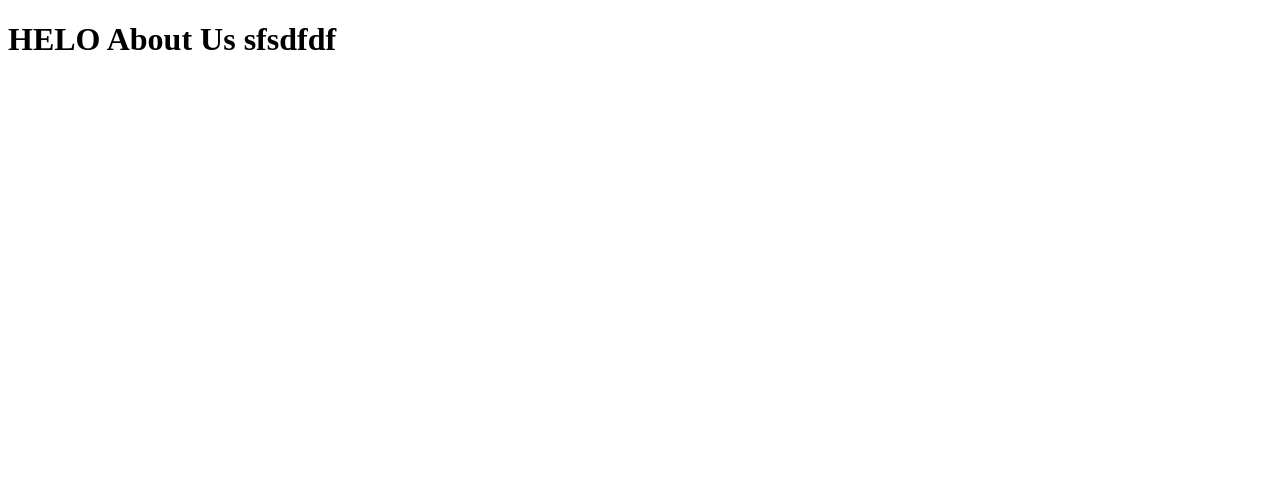
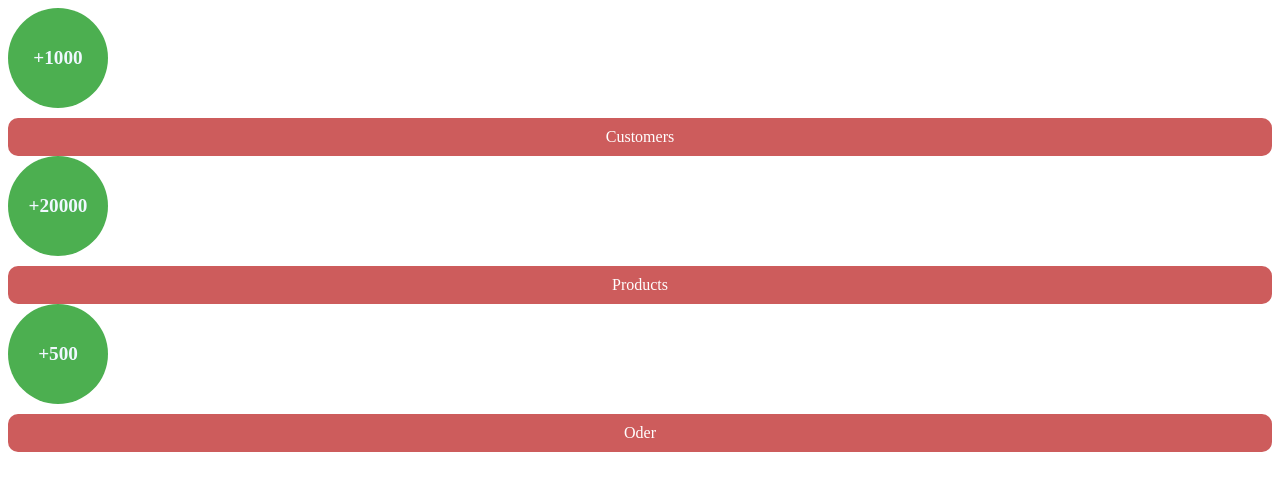
Before and after one commit to Ki0ng/Flash_Shop, a PHP site: page /mvc/views/User/AboutUsView.php in a window 1280 px wide. Shown: the top 491 px of the page. Run offline with PHP 8.4, Linux system fonts and the light colour scheme.

Commit message:
done-frontEnd

```diff
--- a/mvc/views/User/AboutUsView.php
+++ b/mvc/views/User/AboutUsView.php
@@ -3,9 +3,23 @@
 <head>
     <meta charset="UTF-8">
     <meta name="viewport" content="width=device-width, initial-scale=1.0">
-    <title>Document</title>
+    <title>About Us</title>
+    <link rel="stylesheet" href="./public/CSS/User/AboutUs.css">
 </head>
 <body>
-    <h1 class="container-lg">HELO About Us sfsdfdf</h1>
+  <div class="container_Stock">
+    <div class="stat">
+      <div class="circle">+1000</div>
+      <div class="label">Customers</div>
+    </div>
+    <div class="stat">
+      <div class="circle">+20000</div>
+      <div class="label">Products</div>
+    </div>
+    <div class="stat">
+      <div class="circle">+500</div>
+      <div class="label">Oder</div>
+    </div>
+  </div>
 </body>
 </html>
--- /dev/null
+++ b/public/CSS/User/AboutUs.css
@@ -0,0 +1,33 @@
+.container {
+    display: flex;
+    justify-content: center;
+    gap: 10rem;
+    width: 100%;
+    height: 100%;
+}
+
+.stat {
+    text-align: center;
+}
+
+.circle {
+    width: 100px;
+    height: 100px;
+    background-color: #4CAF50;
+    color:aliceblue;
+    display: flex;
+    justify-content: center;
+    align-items: center;
+    border-radius: 50%;
+    font-size: 1.2em;
+    font-weight: bold;
+    margin-bottom: 10px;
+}
+
+.label {
+    background-color:indianred;
+    color: white;
+    padding: 10px 10px;
+    border-radius: 10px;
+    font-size: 1em;
+}
```
